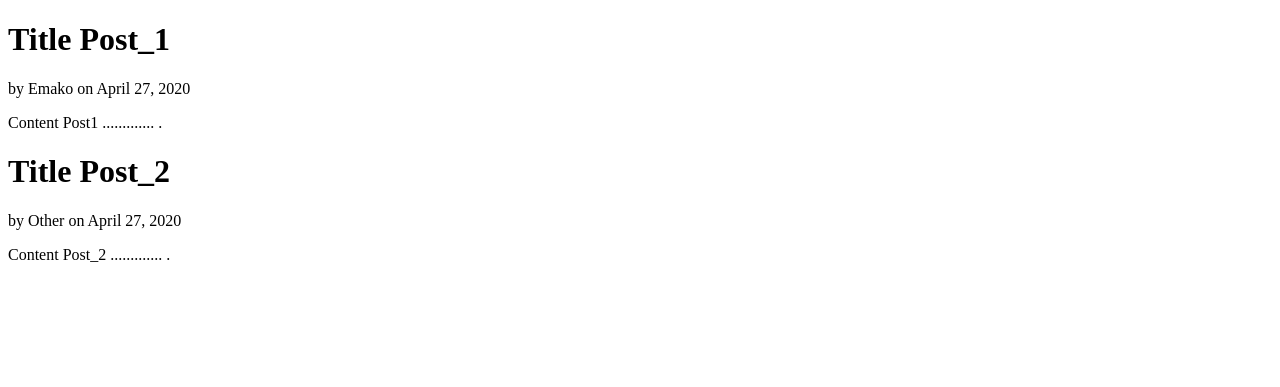
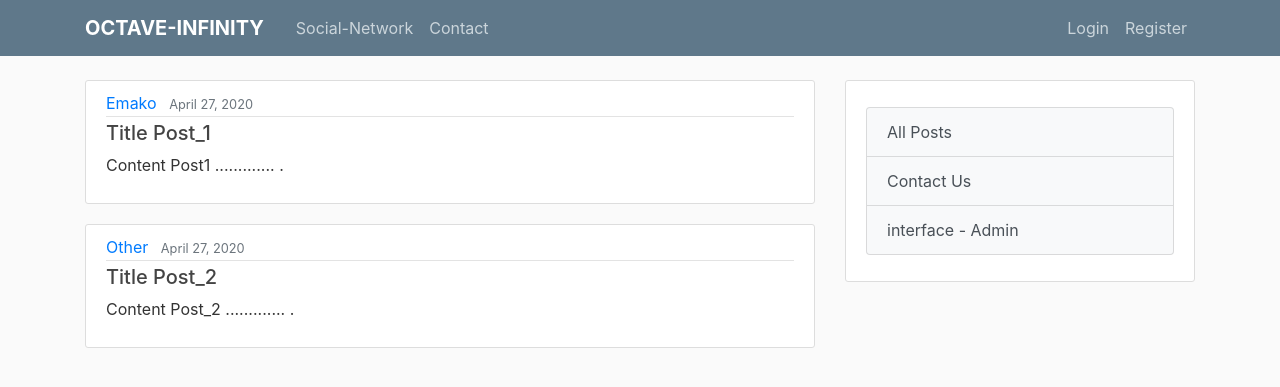
Before and after one commit to OctaveInfinity/SOCIAL, a Django app: page /social/ in a window 1280 px wide. Shown: the top 387 px of the page. Run offline with Django 3.2, Linux system fonts and the light colour scheme; some libraries are stand-ins or nearby versions.

Commit message:
Bootstrap, main.css, navbar, sidebar

```diff
--- a/social_project/post/templates/post/post_list.html
+++ b/social_project/post/templates/post/post_list.html
@@ -2,8 +2,15 @@
 
 {% block content %}
     {% for post in posts %}
-        <h1>{{ post.title }}</h1>
-        <p>by {{ post.owner }} on {{ post.posted }}</p>
-        <p>{{ post.content }}</p>
+        <article class="media content-section">
+            <div class="media-body">
+                <div class="article-metadata">
+                    <a class="mr-2" href="#">{{ post.owner }}</a>
+                    <small class="text-muted">{{ post.posted }}</small>
+                </div>
+                <h5><a class="article-title" href="#">{{ post.title }}</a></h5>
+                <p class="article-content">{{ post.content }}</p>
+            </div>
+        </article>
     {% endfor %}
 {% endblock content %}
--- a/social_project/social_project/settings.py
+++ b/social_project/social_project/settings.py
@@ -119,4 +119,5 @@ USE_TZ = True
 # Static files (CSS, JavaScript, Images)
 # https://docs.djangoproject.com/en/2.2/howto/static-files/
 
+STATICFILES_DIRS = [os.path.join(BASE_DIR, 'static')]
 STATIC_URL = '/static/'
--- /dev/null
+++ b/social_project/static/css/main.css
@@ -0,0 +1,84 @@
+body {
+    background: #fafafa;
+    color: #333333;
+    margin-top: 5rem;
+}
+
+h1, h2, h3, h4, h5, h6 {
+    color: #444444;
+}
+
+ul {
+    margin: 0;
+}
+
+.bg-steel {
+    background-color: #5f788a;
+}
+
+.site-header .navbar-nav .nav-link {
+    color: #cbd5db;
+}
+
+.site-header .navbar-nav .nav-link:hover {
+    color: #ffffff;
+}
+
+.site-header .navbar-nav .nav-link.active {
+font-weight: 500;
+}
+
+.content-section {
+    background: #ffffff;
+    padding: 10px 20px;
+    border: 1px solid #dddddd;
+    border-radius: 3px;
+    margin-bottom: 20px;
+}
+
+.article-title {
+color: #444444;
+}
+
+a.article-title:hover {
+    color: #428bca;
+    text-decoration: none;
+}
+
+.article-content {
+    white-space: pre-line;
+}
+
+.article-img {
+    height: 65px;
+    width: 65px;
+    margin-right: 16px;
+}
+
+.article-metadata {
+    padding-bottom: 1px;
+    margin-bottom: 4px;
+    border-bottom: 1px solid #e3e3e3
+}
+
+.article-metadata a:hover {
+    color: #333;
+    text-decoration: none;
+}
+
+.article-svg {
+    width: 25px;
+    height: 25px;
+    vertical-align: middle;
+}
+
+.account-img {
+    height: 125px;
+    width: 125px;
+    margin-right: 20px;
+    margin-bottom: 16px;
+}
+
+.account-heading {
+    font-size: 2.5rem;
+}
--- a/social_project/templates/base.html
+++ b/social_project/templates/base.html
@@ -1,11 +1,23 @@
+{% load static %}
 <!DOCTYPE html>
 <html lang="en">
 <head>
-    <meta charset="UTF-8">
-    <meta name="viewport" content="width=device-width, initial-scale=1.0">
+    {% include 'base/_bootstrap.html' %}
+    <link rel="stylesheet" tape="text/css" href="{% static 'css/main.css' %}">
     {% include 'partials/_title.html' %}
 </head>
 <body>
-    {% block content %} {% endblock %}
+    <header class="site-header">
+        {% include 'partials/_navbar.html' %}
+    </header>
+    <main role="main" class="container">
+        <div class="row">
+            <div class="col-md-8">
+                {% block content %} {% endblock %}
+            </div>
+            {% include 'partials/_sidebar.html' %}
+        </div>
+    </main>
+    {% include 'base/_js.html' %}
 </body>
 </html>
--- /dev/null
+++ b/social_project/templates/base/_bootstrap.html
@@ -0,0 +1,6 @@
+<!-- Required meta tags -->
+<meta charset="utf-8">
+<meta name="viewport" content="width=device-width, initial-scale=1, shrink-to-fit=no">
+
+<!-- Bootstrap CSS -->
+<link rel="stylesheet" href="https://stackpath.bootstrapcdn.com/bootstrap/4.5.0/css/bootstrap.min.css" integrity="sha384-9aIt2nRpC12Uk9gS9baDl411NQApFmC26EwAOH8WgZl5MYYxFfc+NcPb1dKGj7Sk" crossorigin="anonymous">
--- /dev/null
+++ b/social_project/templates/base/_js.html
@@ -0,0 +1,5 @@
+<!-- Optional JavaScript -->
+<!-- jQuery first, then Popper.js, then Bootstrap JS -->
+<script src="https://code.jquery.com/jquery-3.5.1.slim.min.js" integrity="sha384-DfXdz2htPH0lsSSs5nCTpuj/zy4C+OGpamoFVy38MVBnE+IbbVYUew+OrCXaRkfj" crossorigin="anonymous"></script>
+<script src="https://cdn.jsdelivr.net/npm/popper.js@1.16.0/dist/umd/popper.min.js" integrity="sha384-Q6E9RHvbIyZFJoft+2mJbHaEWldlvI9IOYy5n3zV9zzTtmI3UksdQRVvoxMfooAo" crossorigin="anonymous"></script>
+<script src="https://stackpath.bootstrapcdn.com/bootstrap/4.5.0/js/bootstrap.min.js" integrity="sha384-OgVRvuATP1z7JjHLkuOU7Xw704+h835Lr+6QL9UvYjZE3Ipu6Tp75j7Bh/kR0JKI" crossorigin="anonymous"></script>
--- /dev/null
+++ b/social_project/templates/partials/_navbar.html
@@ -0,0 +1,25 @@
+<nav class="navbar navbar-expand-md navbar-dark bg-steel fixed-top">
+    <div class="container">
+        <a class="navbar-brand mr-4" href="#">
+            <b>OCTAVE-INFINITY</b>
+        </a>
+        <button
+            class="navbar-toggler" type="button" data-toggle="collapse"
+            data-target="#navbarToggle" aria-controls="navbarToggle"
+            aria-expanded="false" aria-label="Toggle navigation">
+                <span class="navbar-toggler-icon"></span>
+        </button>
+        <div class="collapse navbar-collapse" id="navbarToggle">
+            <!-- Navbar Left Side -->
+            <div class="navbar-nav mr-auto">
+                <a class="nav-item nav-link" href="{% url 'dj-post-list' %}">Social-Network</a>
+                <a class="nav-item nav-link" href="#">Contact</a>
+            </div>
+            <!-- Navbar Right Side -->
+            <div class="navbar-nav">
+                <a class="nav-item nav-link" href="#">Login</a>
+                <a class="nav-item nav-link" href="#">Register</a>
+            </div>
+        </div>
+    </div>
+</nav>
--- /dev/null
+++ b/social_project/templates/partials/_sidebar.html
@@ -0,0 +1,15 @@
+<!-- Sidebar -->
+<div class="col-md-4">
+    <div class="content-section">
+        <p class='text-muted'></p>
+        <div class="list-group">
+            <a class="list-group-item list-group-item-action bg-light"
+                href="{% url 'dj-post-list' %}" >All Posts</a>
+            <a class="list-group-item list-group-item-action bg-light"
+                href="#" >Contact Us </a>
+            <a class="list-group-item list-group-item-action bg-light"
+                href="{% url 'admin:index' %}" >interface - Admin</a>
+        </div>
+        <p class='text-muted'></p>
+    </div>
+</div>
```
